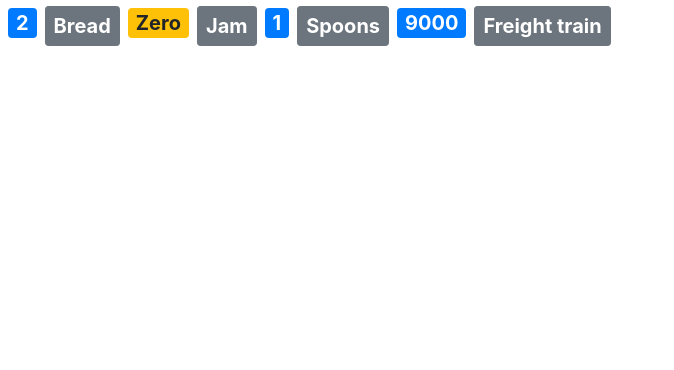
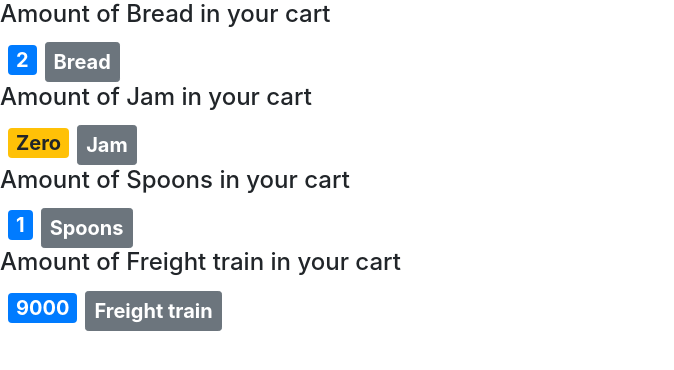
Before and after one commit to ezilybored/react_learn, a React (Create React App) app in the folder counter-app/: page / in a window 1280 px wide. Shown: the top 370 px of the page, without its empty margins (0-674 px from the left). Built offline with nearby package versions, Linux system fonts and the light colour scheme.

Commit message:
passing props to children

```diff
--- a/counter-app/src/components/counter.jsx
+++ b/counter-app/src/components/counter.jsx
@@ -25,9 +25,12 @@ class Counter extends Component {
   render() {
     // Logs the properties of each instance of this counter object
     console.log('props', this.props)
+
     return (
       // Use React.Fragment in place of <div> as <div> ends up doing some strange double <div> thing
       <React.Fragment>
+        {/* Accesses any data passed to the children, from the parent, via this.props.children */}
+        { this.props.children }
         { /* className used instead of class. Using bootstrap classes here */ }
         <span style={ this.styles } className={this.getBadgeClasses()}>{this.formatCount()}</span>
         { /* Adding onClick event. Note when implementing the method without parameters skip the () at the end */}
--- a/counter-app/src/components/counters.jsx
+++ b/counter-app/src/components/counters.jsx
@@ -15,7 +15,12 @@ class Counters extends Component {
     return(
       <div>
         {/* Map is used to insert the counters for each product into the page. data is passed in through object keys */}
-        { this.state.counters.map(counter => <Counter key={counter.id} value={counter.value} product={counter.product} id={counter.id}/>) }
+        { this.state.counters.map(counter => (
+          <Counter key={counter.id} value={counter.value} product={counter.product} id={counter.id}>
+            {/* Additional code can be placed within the Counter tags and be passed to the children via props.children  */}
+            <h4>Amount of {counter.product} in your cart</h4>
+          </Counter>
+        ))}
       </div>
     )
   }
```
